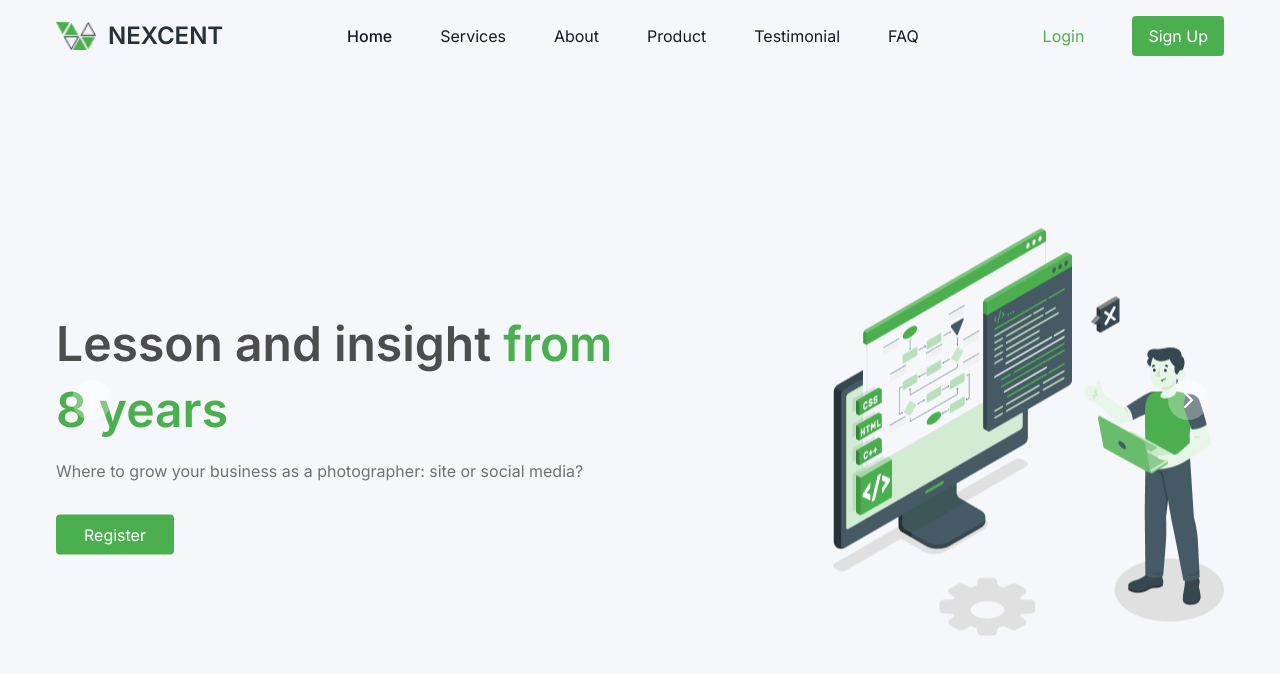
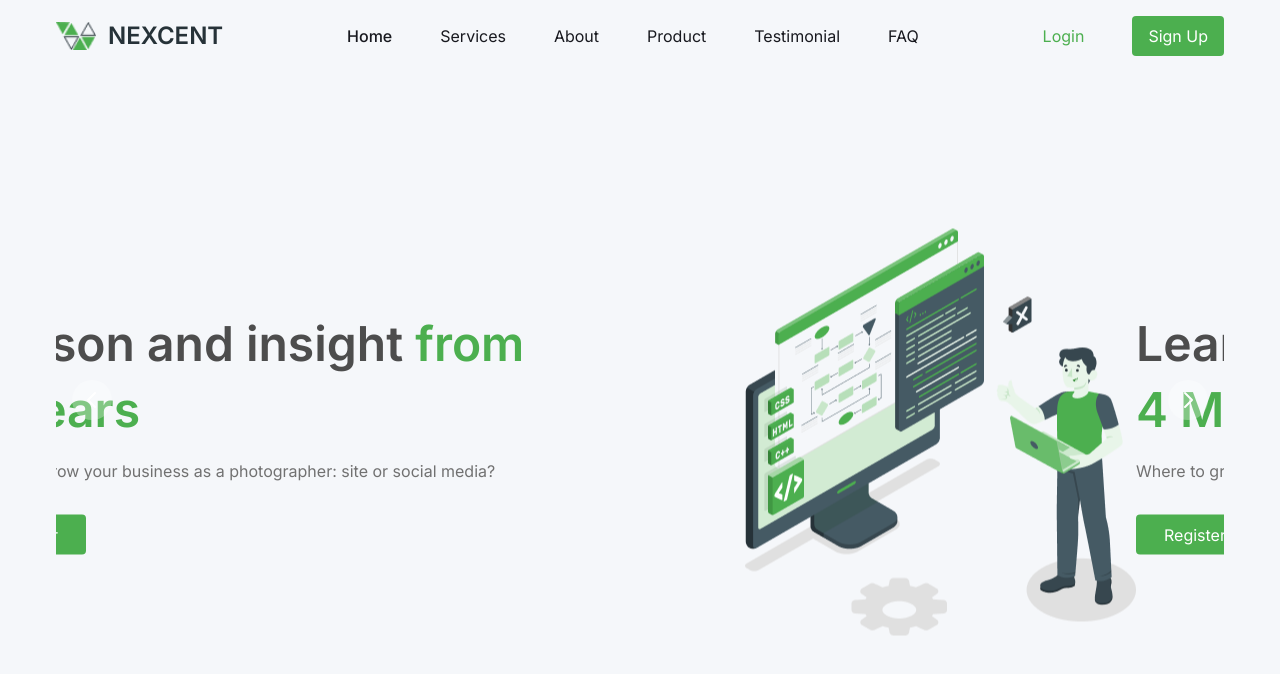
Before and after one commit to septianadip17/slicing-exercise-part4, a React (Vite) app: page / in a window 1280 px wide. Shown: the top 674 px of the page. Built offline with nearby package versions, Linux system fonts and the light colour scheme.

Commit message:
home finished

```diff
--- a/src/components/Home.jsx
+++ b/src/components/Home.jsx
@@ -23,9 +23,47 @@ const Home = () => {
                 Where to grow your business as a photographer: site or social
                 media?
               </p>
-              <button className="btn-primary">
-                Register
-              </button>
+              <button className="btn-primary">Register</button>
+            </div>
+          </div>
+          {/* slide 2 */}
+          <div className="my-28 md:my-8 py-12 flex flex-col md:flex-row-reverse items-center justify-between gap-12">
+            <div>
+              <img src={banner1} alt="banner" />
+            </div>
+            {/* hero text */}
+            <div className="md:w-1/2">
+              <h1 className="text-5xl font-semibold mb-4 text-neutralDGrey md:3/4 leading-snug">
+                Learn and Earn Money{" "}
+                <span className="text-brandPrimary leading-snug">
+                  in 4 Months
+                </span>
+              </h1>
+              <p className="text-neutralGrey text-base mb-8">
+                Where to grow your business as a photographer: site or social
+                media?
+              </p>
+              <button className="btn-primary">Register</button>
+            </div>
+          </div>
+          {/* slide 3 */}
+          <div className="my-28 md:my-8 py-12 flex flex-col md:flex-row-reverse items-center justify-between gap-12">
+            <div>
+              <img src={banner1} alt="banner" />
+            </div>
+            {/* hero text */}
+            <div className="md:w-1/2">
+              <h1 className="text-5xl font-semibold mb-4 text-neutralDGrey md:3/4 leading-snug">
+                Lesson and insight{" "}
+                <span className="text-brandPrimary leading-snug">
+                  from 8 years
+                </span>
+              </h1>
+              <p className="text-neutralGrey text-base mb-8">
+                Where to grow your business as a photographer: site or social
+                media?
+              </p>
+              <button className="btn-primary">Register</button>
             </div>
           </div>
         </Carousel>
```
